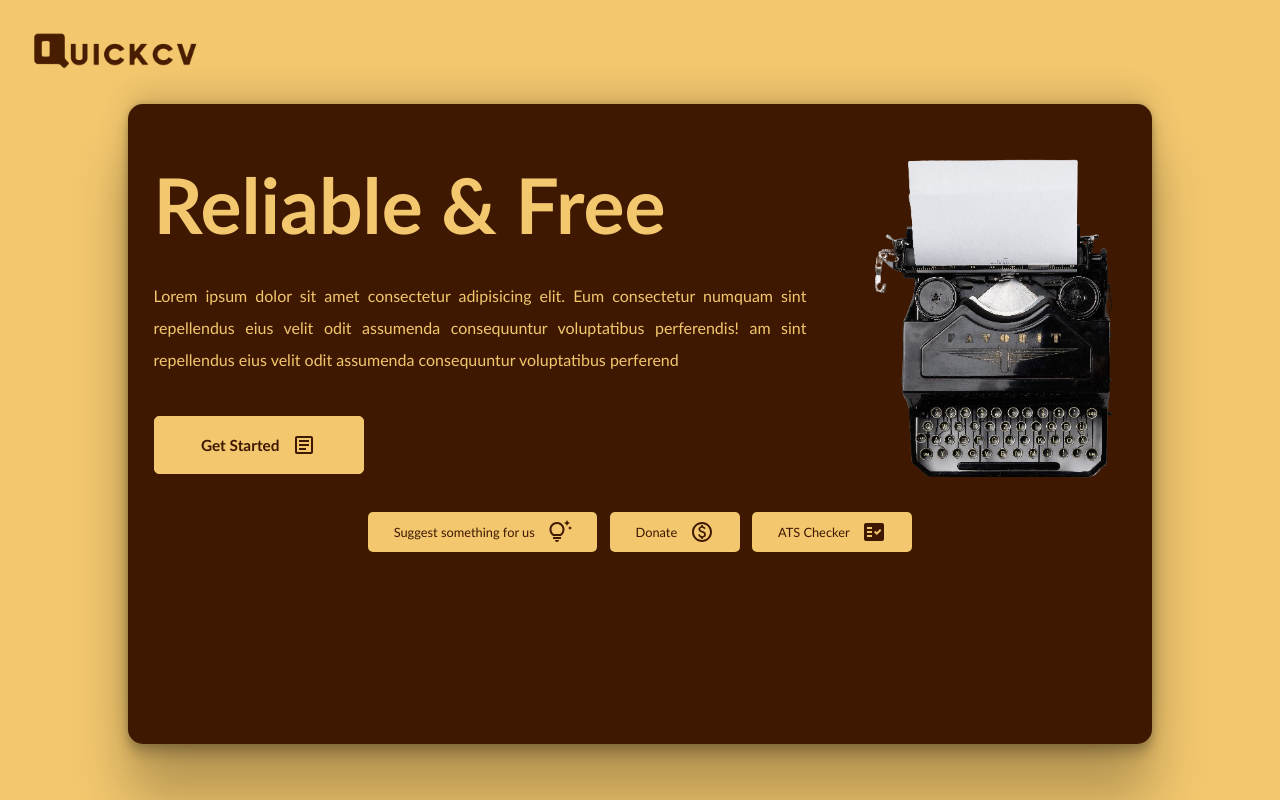
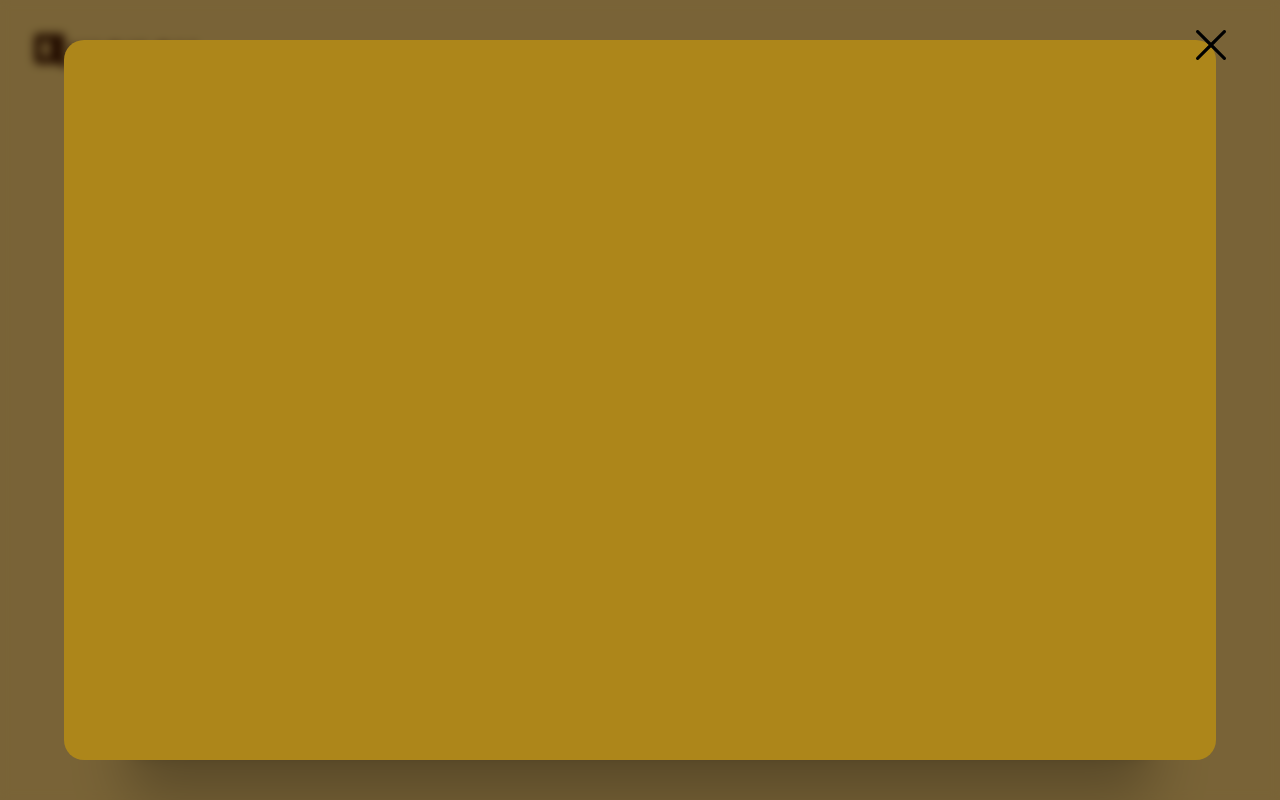
Before and after one commit to quickcv-pro/client, a React (Vite) app: page / in a window 1280 px wide. Both pictures are taken after a click on the button "Donate". Built offline with nearby package versions, Linux system fonts and the light colour scheme.

Commit message:
Creating modal

```diff
--- a/src/components/Hero/Hero.jsx
+++ b/src/components/Hero/Hero.jsx
@@ -8,10 +8,18 @@ import "./assets/hero.css";
 import typewriter from "./assets/tp.png";
 import { Link } from "react-router-dom";
 import logodark from "../../assets/logodark.png";
+import Modal from "../Modal/Modal"
+import { useState } from "react";
 
 const Hero = () => {
-  return (
-    <div className="heroContainer">
+  const [modalState, setModalState] = useState(false);
+  function toggleModal(){
+    setModalState(!modalState)
+  }
+    return (
+      <div className="heroContainer">
+      {modalState && <Modal
+      closeModal={toggleModal} />}
       <Link className="heroLink" to="/">
         <img className="heroLogo" src={logodark} alt="" />
       </Link>
@@ -38,7 +46,8 @@ const Hero = () => {
             <button>
               Suggest something for us <TipsAndUpdatesOutlined />
             </button>
-            <button>
+            <button
+              onClick={() => toggleModal()}>
               Donate <PaidOutlined />{" "}
             </button>
             <button>
--- /dev/null
+++ b/src/components/Modal/Modal.css
@@ -0,0 +1,34 @@
+#donateModalBG{
+    display: flex;
+    flex-direction: column;
+    width: 100vw;
+    height: 100vh;
+    justify-content: center;
+    align-items: center;
+        position: absolute;
+    background-color: rgba(0, 0, 0, 0.5);
+    backdrop-filter: blur(5px);
+    }
+    #donateModal{
+    border-radius: 20px;
+
+    background-color: white;
+    width: 90%;
+    height: 90%;
+    background-color: var(--main-color);
+    }
+#xButtonCont{
+    width: -webkit-fill-available;
+}
+#xButtonCont {
+    display: flex;
+    width: -webkit-fill-available;
+    justify-content: end;
+}
+#xIcon{
+    width: 30px;
+    height: 30px;
+    margin-right: -10px;
+    margin-top: -10px;
+    cursor: pointer;
+}
--- /dev/null
+++ b/src/components/Modal/Modal.jsx
@@ -0,0 +1,19 @@
+import React from 'react'
+import './Modal.css'
+import x from "./x.png"
+
+const Modal = (props) => {
+    return (
+        <div id='donateModalBG'>
+          <div id="donateModal">
+            <div id='xButtonCont'><img src={x} alt="xbutton"  id='xIcon' onClick={props.closeModal}/></div>
+            <div id='modalHeader'>{props.header}</div>
+            <div id='donateOptionsCont'>
+
+            </div>
+
+          </div>
+        </div>
+      )
+    }
+export default Modal
```
Also changed, not shown: src/components/Modal/x.png (added).
